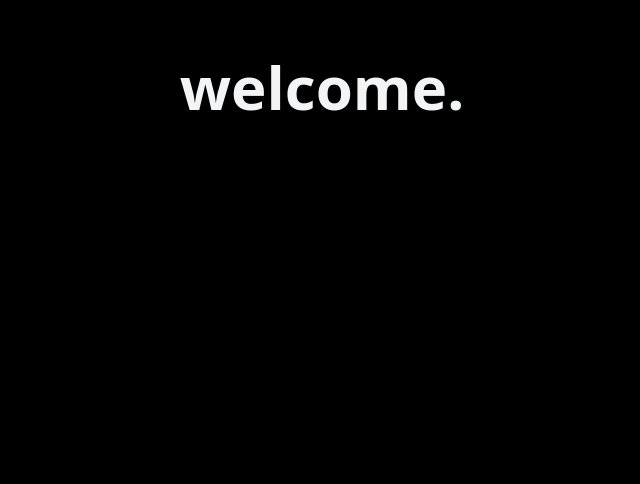
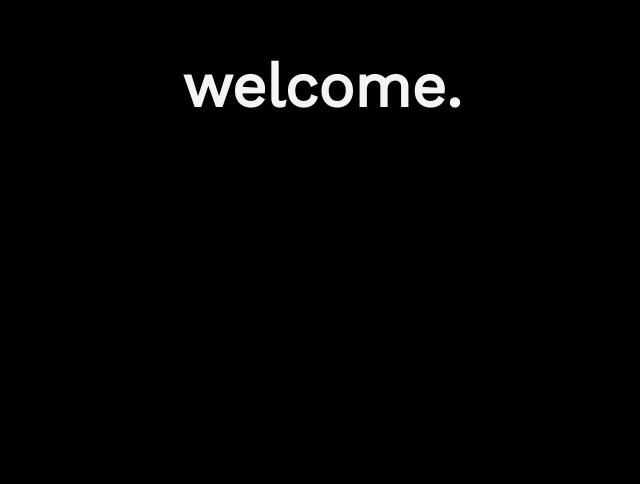
Before and after one commit to cxgxo/portfolio, a website: page index.html in a window 1280 px wide. Shown: the part 313-797 px from the top of the page, 318-958 px from the left. Drawn offline with nearby package versions, Linux system fonts and the light colour scheme.

Commit message:
update font-family

```diff
--- a/package.json
+++ b/package.json
@@ -1,6 +1,6 @@
 {
   "scripts": {
-    "start": "npx tailwindcss -i ./src/css/input.css -o ./src/css/output.css --watch"
+    "dev": "npx tailwindcss -i ./src/css/input.css -o ./src/css/output.css --watch"
   },
   "devDependencies": {
     "autoprefixer": "^10.4.7",
--- a/src/css/input.css
+++ b/src/css/input.css
@@ -2,6 +2,11 @@
 @tailwind components;
 @tailwind utilities;
 
-body {
+@layer base {
+  html {
+    font-family: 'Work Sans', sans-serif;
+  }
+  body {
     background: black;
+  }
 }
--- a/tailwind.config.js
+++ b/tailwind.config.js
@@ -1,6 +1,7 @@
 module.exports = {
   content: ["./index.html"],
   theme: {
+    fontFamily: {},
     extend: {},
   },
   plugins: [],
```
Also changed, not shown: src/css/output.css.
